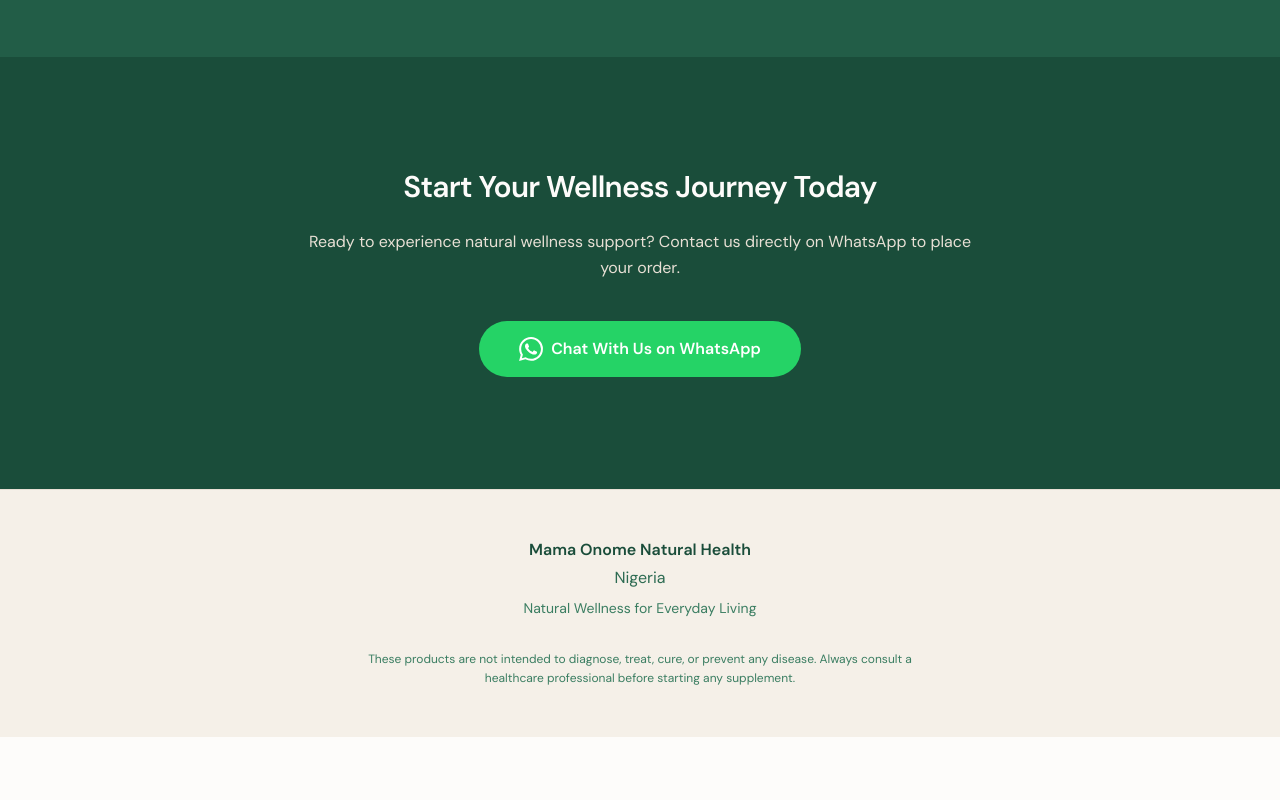
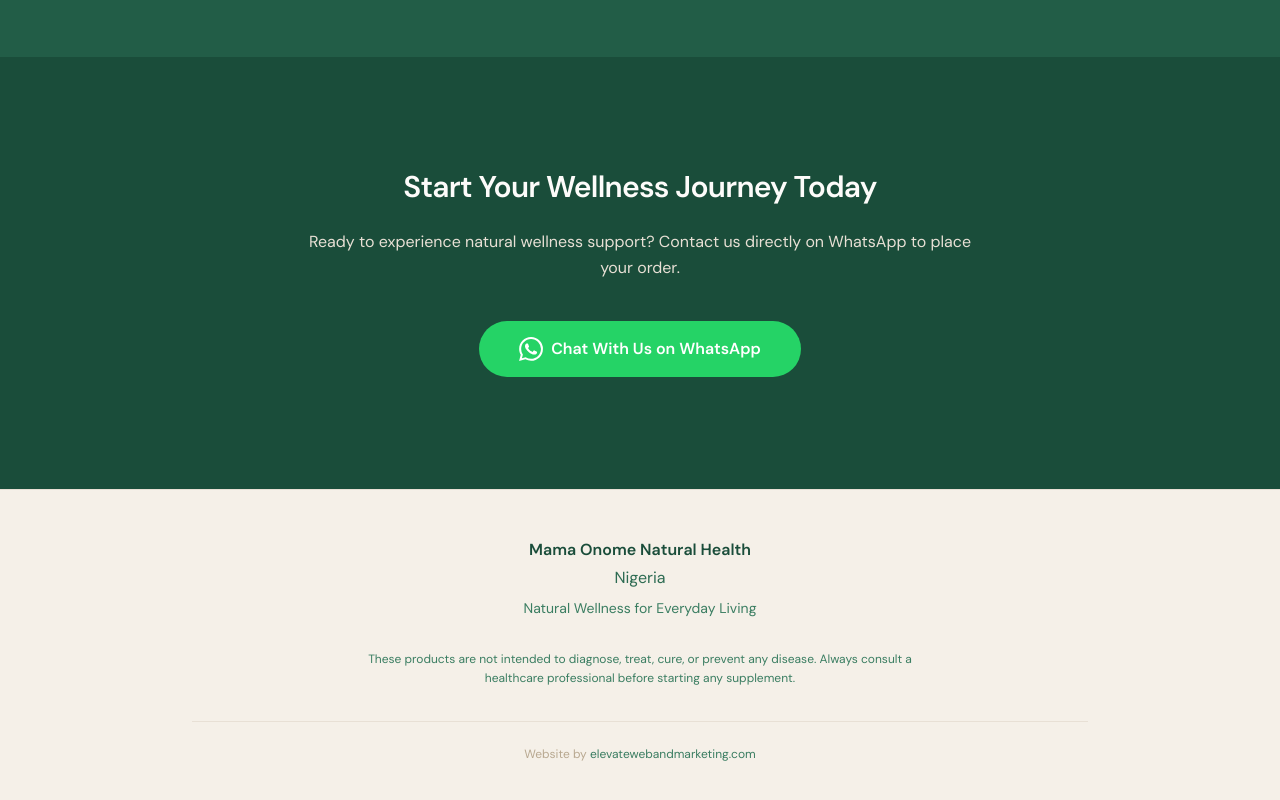
Before and after one commit to Ufuoma-Onakpoyan/Mama-onome, a plain HTML site: page index.html in a window 1280 px wide. Shown: the part 4902-5702 px from the top of the page. Before the commit the page ends 5639 px from the top, so only its background shows below. Drawn offline with nearby package versions, Linux system fonts and the light colour scheme.

Commit message:
Add elevatewebandmarketing.com credit in footer
Made-with: Cursor

```diff
--- a/index.html
+++ b/index.html
@@ -559,6 +559,9 @@
       <p class="mt-8 text-xs text-forest-600 max-w-xl mx-auto leading-relaxed">
         These products are not intended to diagnose, treat, cure, or prevent any disease. Always consult a healthcare professional before starting any supplement.
       </p>
+      <p class="mt-8 pt-6 border-t border-sand-200 text-xs text-sand-400">
+        Website by <a href="https://elevatewebandmarketing.com" target="_blank" rel="noopener noreferrer" class="text-forest-600 hover:text-forest-800 transition-colors">elevatewebandmarketing.com</a>
+      </p>
     </div>
   </footer>
 
```
